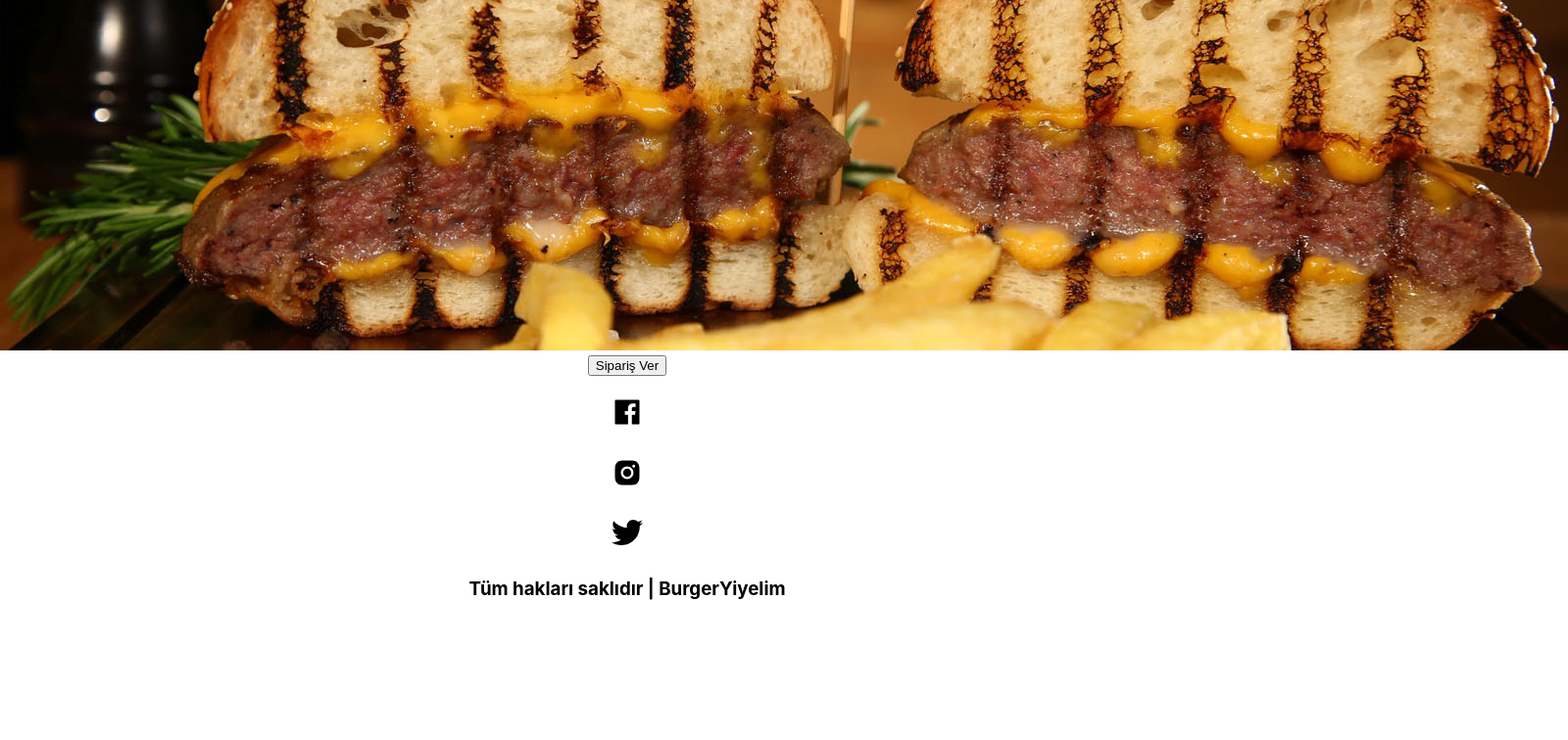
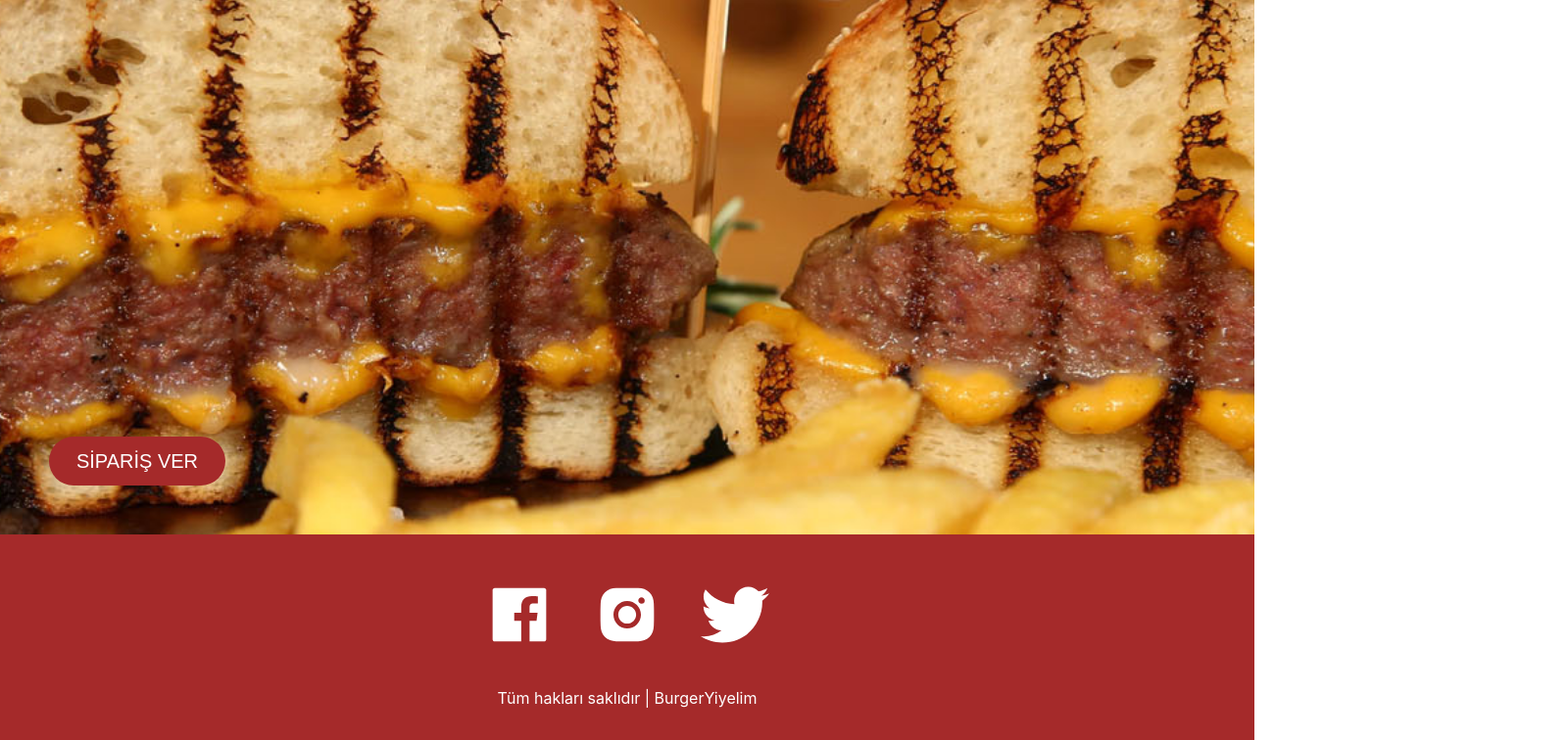
Before and after one commit to mertcetiin/Burger-Project, a React (Vite) app: page /homePage in a window 1280 px wide. Shown: the part 274-1030 px from the top of the page at 98% size, 1600 px wide, since content can reach past the window. Before the commit the page ends 905 px from the top, so only its background shows below. Built offline with nearby package versions, Linux system fonts and the light colour scheme.

Commit message:
home.css made

```diff
--- a/src/App.jsx
+++ b/src/App.jsx
@@ -5,6 +5,7 @@ import HomePage from './components/HomePage';
 import Menu from './components/Menu';
 import AboutUs from './components/AboutUs';
 import Communication from './components/Communication';
+import Footer from './components/Footer';
 
 function App() {
 
@@ -18,6 +19,7 @@ function App() {
         <Route path='/aboutUs' element={<AboutUs />} />
         <Route path='/communication' element={<Communication />} />
       </Routes>
+      <Footer />
     </div>
   )
 }
--- a/src/components/AboutUs.jsx
+++ b/src/components/AboutUs.jsx
@@ -1,7 +1,5 @@
 import React from 'react'
 import banneryeni from '../assets/img/banneryeni.jpg'
-import { AiFillInstagram, AiFillFacebook } from 'react-icons/ai';
-import { FaTwitter } from 'react-icons/fa';
 
 function AboutUs() {
     return (
@@ -11,12 +9,6 @@ function AboutUs() {
             <p>Lorem Ipsum is simply dummy text of the printing and typesetting industry. Lorem Ipsum has been the industry's standard dummy text ever since the 1500s, when an unknown printer took a galley of type and scrambled it to make a type specimen book. It has survived not only five centuries, but also the leap into electronic typesetting, remaining essentially unchanged. It was popularised in the 1960s with the release of Letraset sheets containing Lorem Ipsum passages, and more recently with desktop publishing software like Aldus PageMaker including versions of Lorem Ipsum.
                 Lorem Ipsum is simply dummy text of the printing and typesetting industry. Lorem Ipsum has been the industry's standard dummy text ever since the 1500s, when an unknown printer took a galley of type and scrambled it to make a type specimen book. It has survived not only five centuries, but also the leap into electronic typesetting, remaining essentially unchanged. It was popularised in the 1960s with the release of Letraset sheets containing Lorem Ipsum passages, and more recently with desktop publishing software like Aldus PageMaker including versions of Lorem Ipsum.
             </p>
-            <div className='footer-icons'>
-                <h1><AiFillFacebook /></h1>
-                <h1><AiFillInstagram /></h1>
-                <h1><FaTwitter /></h1>
-            </div>
-            <h3 className='footer-h3'>Tüm hakları saklıdır | BurgerYiyelim</h3>
         </div>
     )
 }
--- a/src/components/Communication.jsx
+++ b/src/components/Communication.jsx
@@ -1,7 +1,5 @@
 import React from 'react'
 import banner from '../assets/img/banner.png'
-import { AiFillInstagram, AiFillFacebook } from 'react-icons/ai';
-import { FaTwitter } from 'react-icons/fa';
 
 function Communication() {
     return (
@@ -19,12 +17,6 @@ function Communication() {
                     <button>Gönder</button>
                 </div>
             </div>
-            <div className='footer-icons'>
-                <h1><AiFillFacebook /></h1>
-                <h1><AiFillInstagram /></h1>
-                <h1><FaTwitter /></h1>
-            </div>
-            <h3 className='footer-h3'>Tüm hakları saklıdır | BurgerYiyelim</h3>
         </>
     )
 }
--- /dev/null
+++ b/src/components/Footer.jsx
@@ -0,0 +1,19 @@
+import React from 'react'
+import { AiFillInstagram, AiFillFacebook } from 'react-icons/ai';
+import { FaTwitter } from 'react-icons/fa';
+import '../styles/Footer.css'
+
+function Footer() {
+    return (
+        <div className='footer'>
+            <div className='socialMedia'>
+                <AiFillFacebook />
+                <AiFillInstagram />
+                <FaTwitter />
+            </div>
+            <p>Tüm hakları saklıdır | BurgerYiyelim</p>
+        </div>
+    )
+}
+
+export default Footer
--- a/src/components/HomePage.jsx
+++ b/src/components/HomePage.jsx
@@ -1,27 +1,18 @@
 import React from 'react'
-import banneryeni from '../assets/img/banneryeni.jpg'
+import BannerImage from '../assets/img/banneryeni.jpg'
 import { useNavigate } from "react-router-dom";
-import { AiFillInstagram, AiFillFacebook } from 'react-icons/ai';
-import { FaTwitter } from 'react-icons/fa';
+import '../styles/Home.css'
+
 
 function HomePage() {
 
     const navigate = useNavigate();
 
     return (
-        <div>
-            <div className='homeDiv'>
-                <img className='bannerYeni' src={banneryeni} />
-                <button className='orderBtn' onClick={() => navigate('/menu')}>Sipariş Ver</button>
+        <div className='mainPage' style={{ backgroundImage: `url(${BannerImage})` }}>
+            <div className='order'>
+                <button className='orderBtn' onClick={() => navigate('/menu')}>SİPARİŞ VER</button>
             </div>
-
-            <div className='footer-icons'>
-                <h1><AiFillFacebook /></h1>
-                <h1><AiFillInstagram /></h1>
-                <h1><FaTwitter /></h1>
-            </div>
-            <h3 className='footer-h3'>Tüm hakları saklıdır | BurgerYiyelim</h3>
-
         </div>
     )
 }
--- a/src/components/Menu.jsx
+++ b/src/components/Menu.jsx
@@ -1,7 +1,6 @@
 import React from 'react'
 import burger from '../assets/img/burger.jpg'
-import { AiFillInstagram, AiFillFacebook } from 'react-icons/ai';
-import { FaTwitter } from 'react-icons/fa';
+
 
 function Menu() {
 
@@ -104,12 +103,6 @@ function Menu() {
                     <h2>{item.price}</h2>
                 </div>
             ))}
-            <div className='footer-icons'>
-                <h1><AiFillFacebook /></h1>
-                <h1><AiFillInstagram /></h1>
-                <h1><FaTwitter /></h1>
-            </div>
-            <h3 className='footer-h3'>Tüm hakları saklıdır | BurgerYiyelim</h3>
         </div>
 
     )
--- /dev/null
+++ b/src/styles/Footer.css
@@ -0,0 +1,21 @@
+.footer {
+    width: 100%;
+    height: 200px;
+    background-color: brown;
+    display: flex;
+    justify-content: center;
+    align-items: center;
+    flex-direction: column;
+    padding-top: 10px;
+}
+
+.socialMedia svg {
+    color: white;
+    margin: 20px;
+    font-size: 70px;
+    cursor: pointer;
+}
+
+.footer p {
+    color: white;
+}
--- /dev/null
+++ b/src/styles/Home.css
@@ -0,0 +1,47 @@
+.mainPage {
+    width: 100%;
+    height: 90vh;
+    display: flex;
+    justify-content: flex-end;
+    align-items: flex-start;
+    flex-direction: column;
+    background-position: center;
+    background-repeat: no-repeat;
+    background-size: cover;
+    font-family: 'Gill Sans', 'Gill Sans MT', Calibri, 'Trebuchet MS', sans-serif;
+}
+
+.order {
+    width: auto;
+    margin-left: 50px;
+    margin-bottom: 50px;
+}
+
+.order button {
+    border: none;
+    cursor: pointer;
+    background-color: brown;
+    height: 50px;
+    width: 180px;
+    color: white;
+    font-size: 20px;
+    border-radius: 30px;
+}
+
+@media only screen and (max-width: 650px) {
+    .mainPage {
+        justify-content: center;
+        align-items: center;
+    }
+
+    .order {
+        margin-left: 0px;
+        border-radius: 10px;
+        padding: 10px;
+        width: 80%;
+        display: flex;
+        justify-content: center;
+        align-items: center;
+        flex-direction: column;
+    }
+}
```
